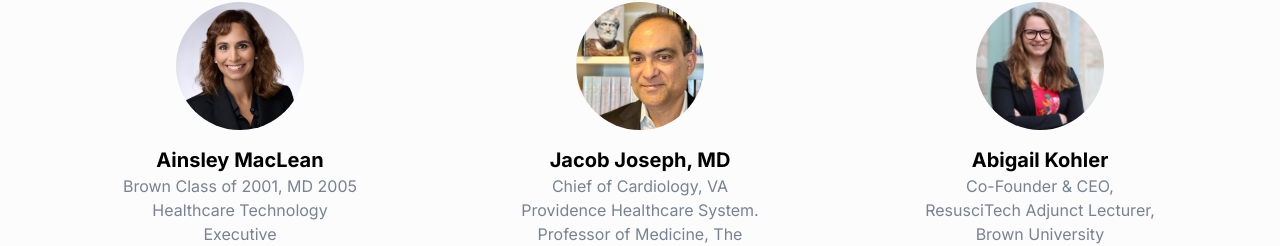
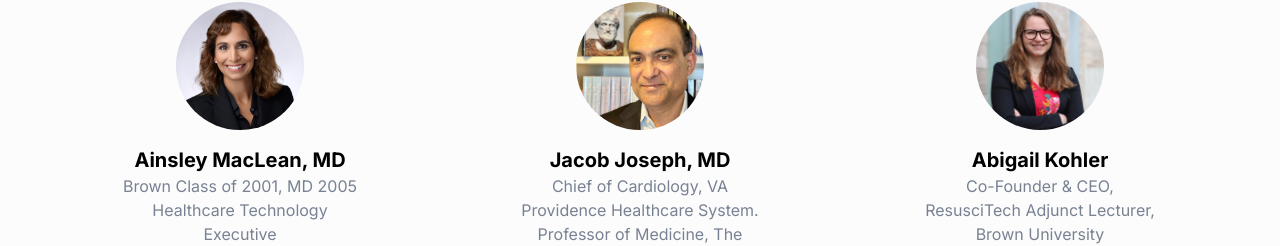
Before and after one commit to kyron-medical/HealthClinicAIWebsite, a Next.js app: page /about in a window 1280 px wide. Shown: the part 1538-1784 px from the top of the page. Built offline with nearby package versions, Linux system fonts and the light colour scheme; no server answers.

Commit message:
Update AboutSectionThree.tsx

```diff
--- a/src/components/About/AboutSectionThree.tsx
+++ b/src/components/About/AboutSectionThree.tsx
@@ -2,7 +2,7 @@ import Image from "next/image";
 
 const advisors = [
   {
-    name: "Ainsley MacLean",
+    name: "Ainsley MacLean, MD",
     title: "Brown Class of 2001, MD 2005 Healthcare Technology Executive",
     image: "/images/advisors/ainsley-maclean.jpg",
   },
```
